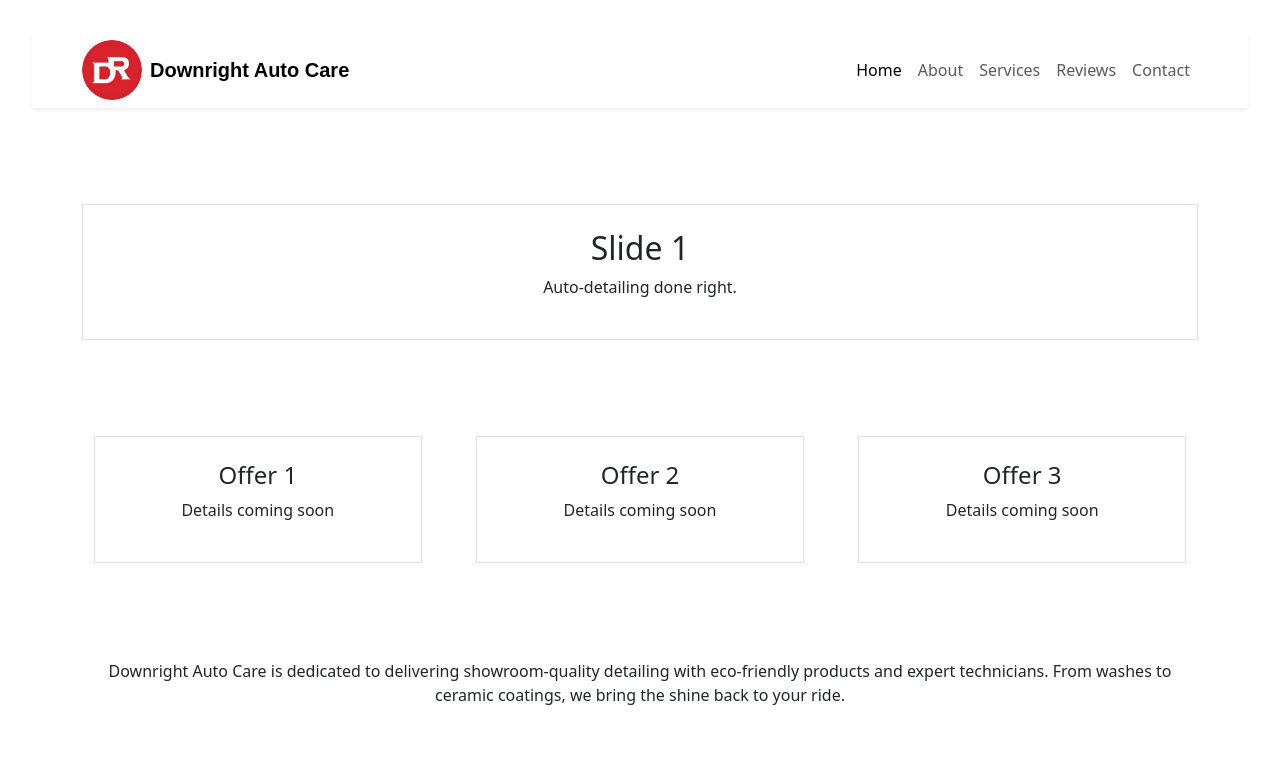
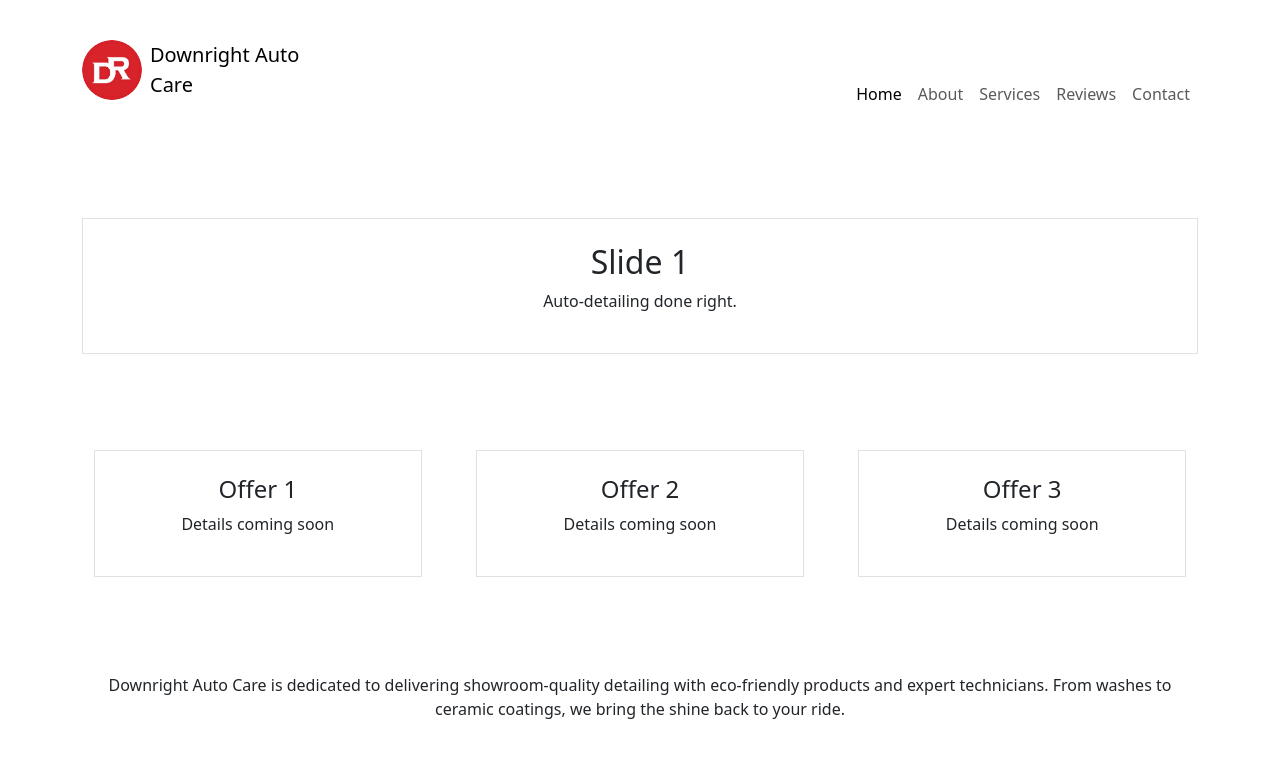
Before and after one commit to usmanAfzalKhan/downright-auto-care-site, a React (Vite) app: page / in a window 1280 px wide. Shown: the top 779 px of the page. Built offline with nearby package versions, Linux system fonts and the light colour scheme.

Commit message:
feat: left-align brand text and vertically align hamburger toggle in Header.jsx

```diff
--- a/src/components/Header.jsx
+++ b/src/components/Header.jsx
@@ -7,12 +7,22 @@ export default function Header() {
   return (
     <>
       <style>{`
-        /* Brand: logo + text */
-        .navbar-brand {
+        /* keep the two-line brand text left-aligned */
+        .brand-text {
           display: flex;
-          align-items: center;
-          gap: 0.5rem;
+          flex-direction: column;
+          margin-left: 0.5rem;
+          text-align: left;
         }
+
+        /* container flex so logo/brand on left, toggler on right */
+        .navbar .container {
+          display: flex;
+          justify-content: space-between;
+          align-items: baseline;
+        }
+
+        /* logo hover effects */
         .logo-img {
           transition: transform 0.3s ease, filter 0.3s ease;
           cursor: pointer;
@@ -28,23 +38,14 @@ export default function Header() {
           outline: 2px solid #ffcc00;
           outline-offset: 2px;
         }
-
-        /* Company name styling */
-        .brand-text {
-          font-family: 'YourFontName', sans-serif;
-          font-weight: 700;
-          font-size: 1.25rem; /* adjust as needed */
-          color: #000;        /* or whatever your header text color is */
-          line-height: 1;
-          white-space: nowrap;
-        }
       `}</style>
 
       <header>
-        <nav className="navbar navbar-expand-lg navbar-light bg-white shadow-sm">
+        <nav className="navbar navbar-expand-lg bg-transparent">
           <div className="container">
-            {/* Logo + Company Name */}
-            <Link to="/" className="navbar-brand p-0">
+
+            {/* Logo + two-line brand text (flush left) */}
+            <Link to="/" className="navbar-brand d-flex align-items-center p-0">
               <img
                 src={logo}
                 alt="Downright Auto Care"
@@ -52,10 +53,13 @@ export default function Header() {
                 height={60}
                 className="logo-img"
               />
-              <span className="brand-text">Downright Auto Care</span>
+              <div className="brand-text">
+                <span>Downright Auto</span>
+                <span>Care</span>
+              </div>
             </Link>
 
-            {/* Mobile toggle */}
+            {/* Hamburger toggle (flush right) */}
             <button
               className="navbar-toggler"
               type="button"
@@ -68,9 +72,9 @@ export default function Header() {
               <span className="navbar-toggler-icon"></span>
             </button>
 
-            {/* Nav links */}
-            <div className="collapse navbar-collapse" id="navbarNav">
-              <ul className="navbar-nav ms-auto">
+            {/* Collapsed menu slides in under toggler, right-aligned */}
+            <div className="collapse navbar-collapse justify-content-end" id="navbarNav">
+              <ul className="navbar-nav">
                 <li className="nav-item">
                   <NavLink end to="/" className="nav-link">Home</NavLink>
                 </li>
@@ -88,6 +92,7 @@ export default function Header() {
                 </li>
               </ul>
             </div>
+
           </div>
         </nav>
       </header>
```
